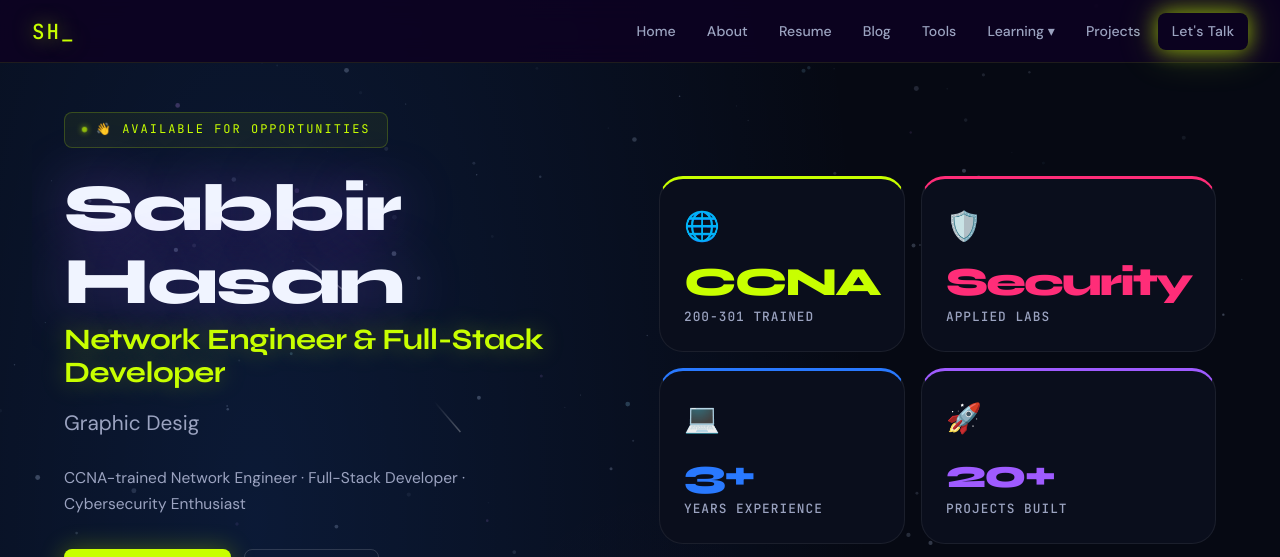
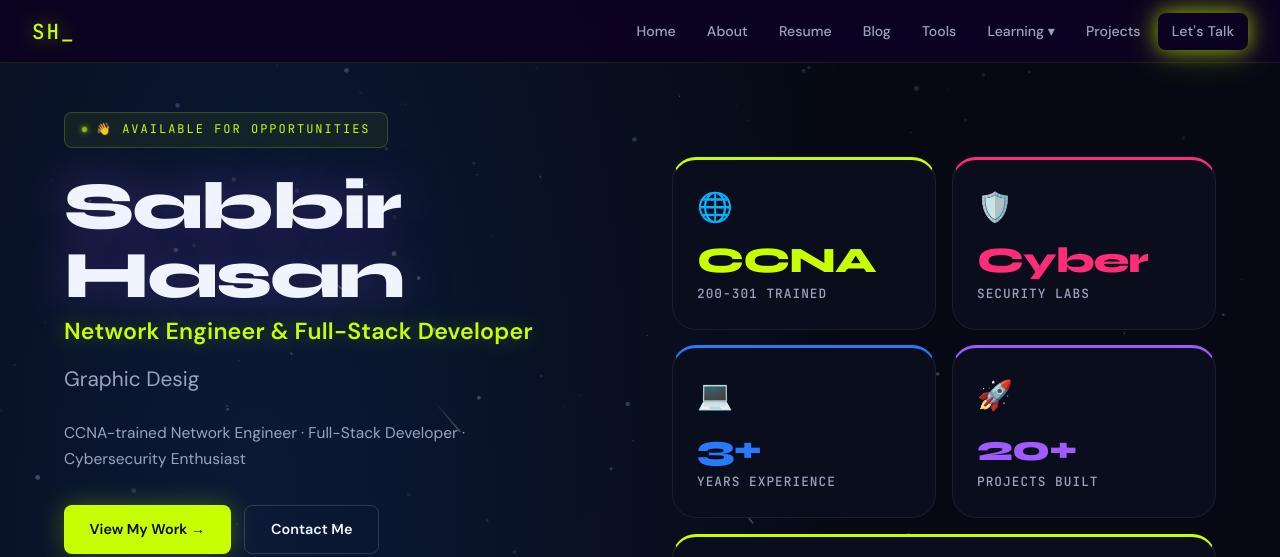
Before and after one commit to Sabbir-Hasan-670/portfolio-website, a website: page public/index.html in a window 1280 px wide. Shown: the top 557 px of the page. Drawn offline with Linux system fonts and the light colour scheme; no server answers.

Commit message:
fix(ui): fix hero title text scaling and bento card text clipping

```diff
--- a/public/index.html
+++ b/public/index.html
@@ -52,7 +52,7 @@
     <link href="https://fonts.googleapis.com/css2?family=Syne:wght@400;500;600;700;800&family=DM+Sans:ital,opsz,wght@0,9..40,300;0,9..40,400;0,9..40,500;0,9..40,600;1,9..40,400&family=JetBrains+Mono:wght@400;500&display=swap" rel="stylesheet">
 
     <!-- ===== CRITICAL CSS ===== -->
-    <link rel="stylesheet" href="style.css">
+    <link rel="stylesheet" href="/style.css?v=3.0">
 
     <!-- ===== JSON-LD STRUCTURED DATA (Google Rich Results & GEO) ===== -->
     <script type="application/ld+json">
@@ -152,9 +152,9 @@
         <div class="hero-inner">
             <p class="hero-greeting">👋 Available for opportunities</p>
 
-            <h1 class="hero-name">
-                <span class="hero-name-primary">Sabbir Hasan</span>
-                <span class="hero-name-subtitle">Network Engineer &amp; Full-Stack Developer</span>
+            <h1 class="hero-name" style="margin-bottom: 0.8rem; line-height: 1.1;">
+                <span class="hero-name-primary" style="display: block; font-family: 'Syne', sans-serif; font-size: clamp(2.6rem, 5.2vw, 4.4rem); font-weight: 800; letter-spacing: -2px; line-height: 1.05; color: var(--text1); text-shadow: 0 0 50px rgba(159,91,255,0.35);">Sabbir Hasan</span>
+                <span class="hero-name-subtitle" style="display: block; font-family: 'DM Sans', sans-serif; font-size: clamp(1.05rem, 2vw, 1.45rem); font-weight: 700; color: var(--lime); letter-spacing: 0.2px; margin-top: 0.5rem; text-shadow: 0 0 20px rgba(200,255,0,0.35);">Network Engineer &amp; Full-Stack Developer</span>
             </h1>
 
             <div class="hero-title-wrapper">
@@ -203,8 +203,8 @@
             </div>
             <div class="hero-stat-card accent-pink">
                 <span class="stat-icon">🛡️</span>
-                <div class="stat-number pink" id="stat-ceh">Security</div>
-                <div class="stat-label" id="stat-ceh-label">Applied Labs</div>
+                <div class="stat-number pink" id="stat-ceh">Cyber</div>
+                <div class="stat-label" id="stat-ceh-label">Security Labs</div>
             </div>
             <div class="hero-stat-card accent-blue">
                 <span class="stat-icon">💻</span>
--- a/public/style.css
+++ b/public/style.css
@@ -329,29 +329,31 @@ body {
     50% { opacity:0.5; transform:scale(0.6); }
 }
 
-/* Huge name & semantic H1 — Syne bold */
+/* Hero semantic H1 typography */
 .hero-name {
+    margin-bottom: 0.8rem;
+    line-height: 1.1;
+    color: var(--text1);
+}
+.hero-name-primary {
+    display: block;
     font-family: 'Syne', sans-serif;
-    font-size: clamp(2.4rem, 5.2vw, 4.4rem);
+    font-size: clamp(2.6rem, 5vw, 4.4rem);
     font-weight: 800;
     letter-spacing: -2px;
-    line-height: 1.1;
-    margin-bottom: 0.8rem;
+    line-height: 1.05;
     color: var(--text1);
-}
-.hero-name-primary {
-    display: block;
-    color: var(--text1);
-    text-shadow: 0 0 60px rgba(159,91,255,0.4);
+    text-shadow: 0 0 50px rgba(159,91,255,0.35);
 }
 .hero-name-subtitle {
     display: block;
-    font-size: clamp(1.15rem, 2.4vw, 1.85rem);
+    font-family: 'DM Sans', sans-serif;
+    font-size: clamp(1.05rem, 2vw, 1.45rem);
     font-weight: 700;
     color: var(--lime);
-    letter-spacing: -0.5px;
-    margin-top: 0.4rem;
-    text-shadow: 0 0 25px rgba(200,255,0,0.35);
+    letter-spacing: 0.2px;
+    margin-top: 0.5rem;
+    text-shadow: 0 0 20px rgba(200,255,0,0.35);
 }
 
 .hero-title-wrapper {
@@ -506,12 +508,13 @@ body {
 
 .stat-number {
     font-family: 'Syne', sans-serif;
-    font-size: 2.5rem;
+    font-size: clamp(1.8rem, 2.8vw, 2.3rem);
     font-weight: 800;
-    letter-spacing: -2px;
+    letter-spacing: -1px;
     color: var(--text1);
     line-height: 1;
-    margin-bottom: 0.3rem;
+    margin-bottom: 0.35rem;
+    white-space: nowrap;
 }
 .stat-number.lime { color: var(--lime); }
 .stat-number.pink { color: var(--pink); }
```
